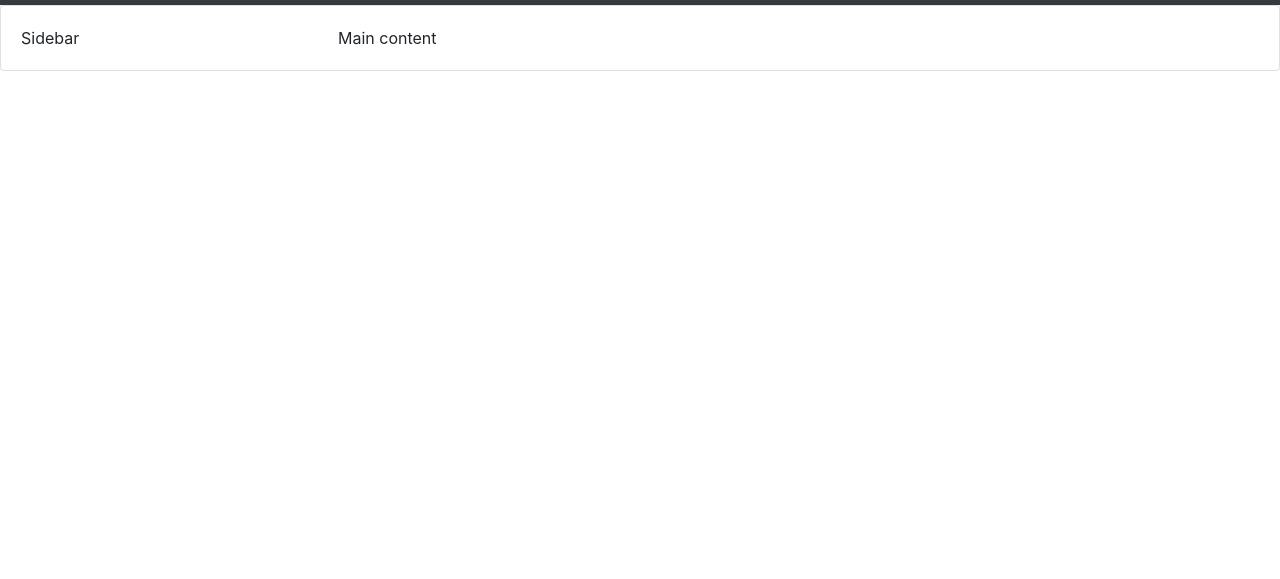
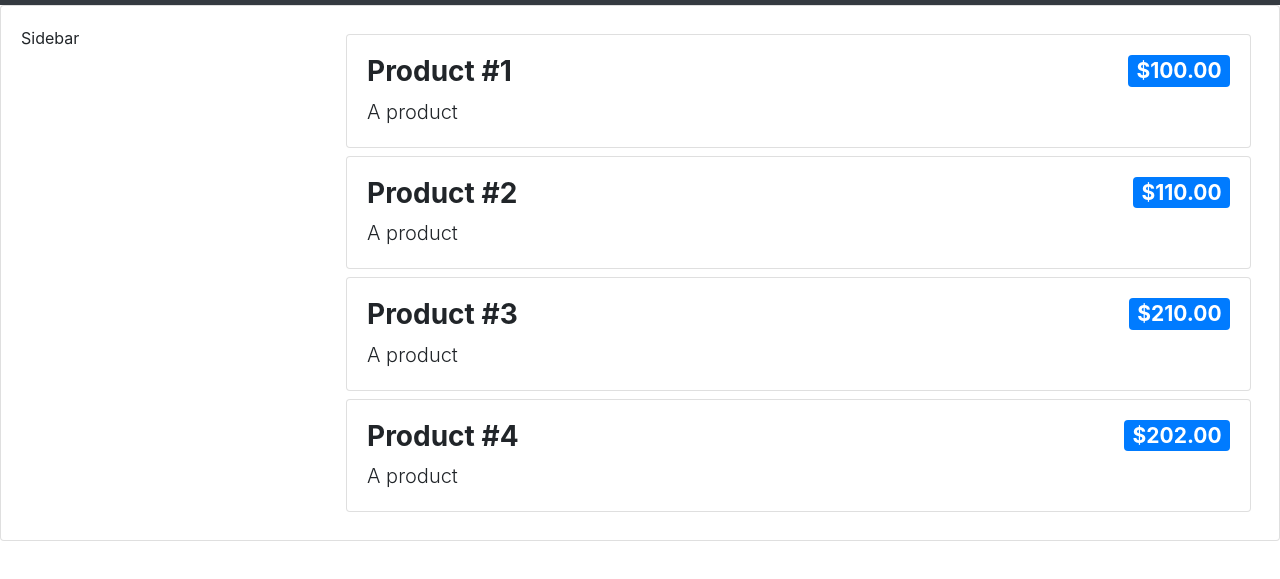
Before and after one commit to hassanhafiz44/sportsstore, a website: page public/index.html in a window 1280 px wide. Shown: the part 51-630 px from the top of the page. Drawn offline with Linux system fonts and the light colour scheme.

Commit message:
applying sportsCtrl and showing data

```diff
--- a/public/index.html
+++ b/public/index.html
@@ -9,7 +9,7 @@
 	</script>
 	<script src="controllers/sportsStore.js"></script>
 </head>
-<body>
+<body ng-controller="sportsStoreCtrl">
 	<div class="navbar bg-dark navbar-dark">
 		<a class="navbar-brand" href="#">SPORTS STORE</a>
 	</div>
@@ -17,7 +17,19 @@
 		<div class="card-body">
 			<div class="row">
 				<div class="col-sm-3">Sidebar</div>
-				<div class="col-sm-9">Main content</div>
+				<div class="col-sm-9">
+					<div class="card m-2" ng-repeat="item in data.products">
+						<div class="card-body">
+							<h3>
+								<strong>{{item.name}}</strong>
+								<span class="float-right badge badge-primary">
+									{{item.price | currency}}
+								</span>
+							</h3>
+							<span class="lead">{{item.description}}</span>
+						</div>
+					</div>
+				</div>
 			</div>
 		</div>
 	</div>
```
